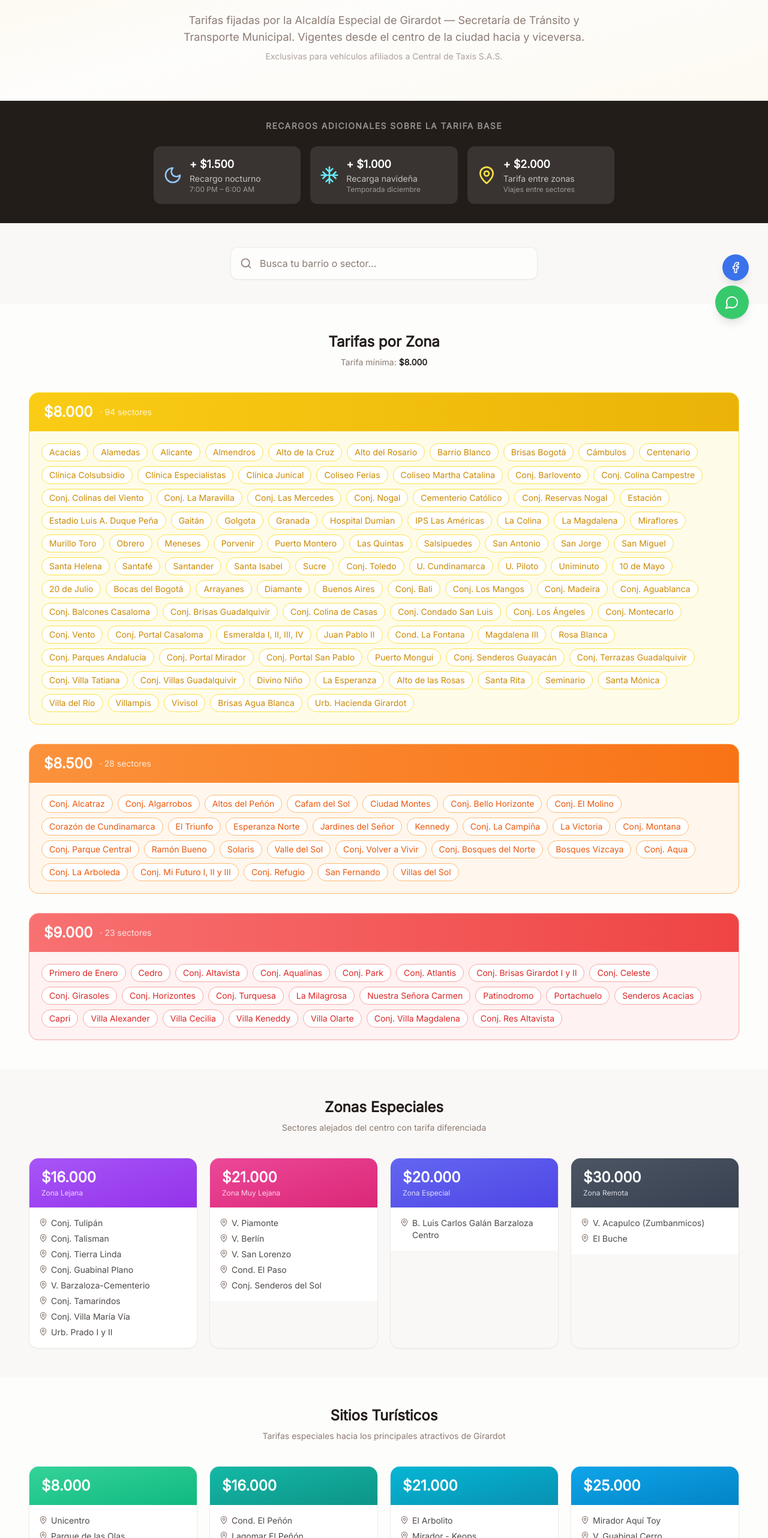
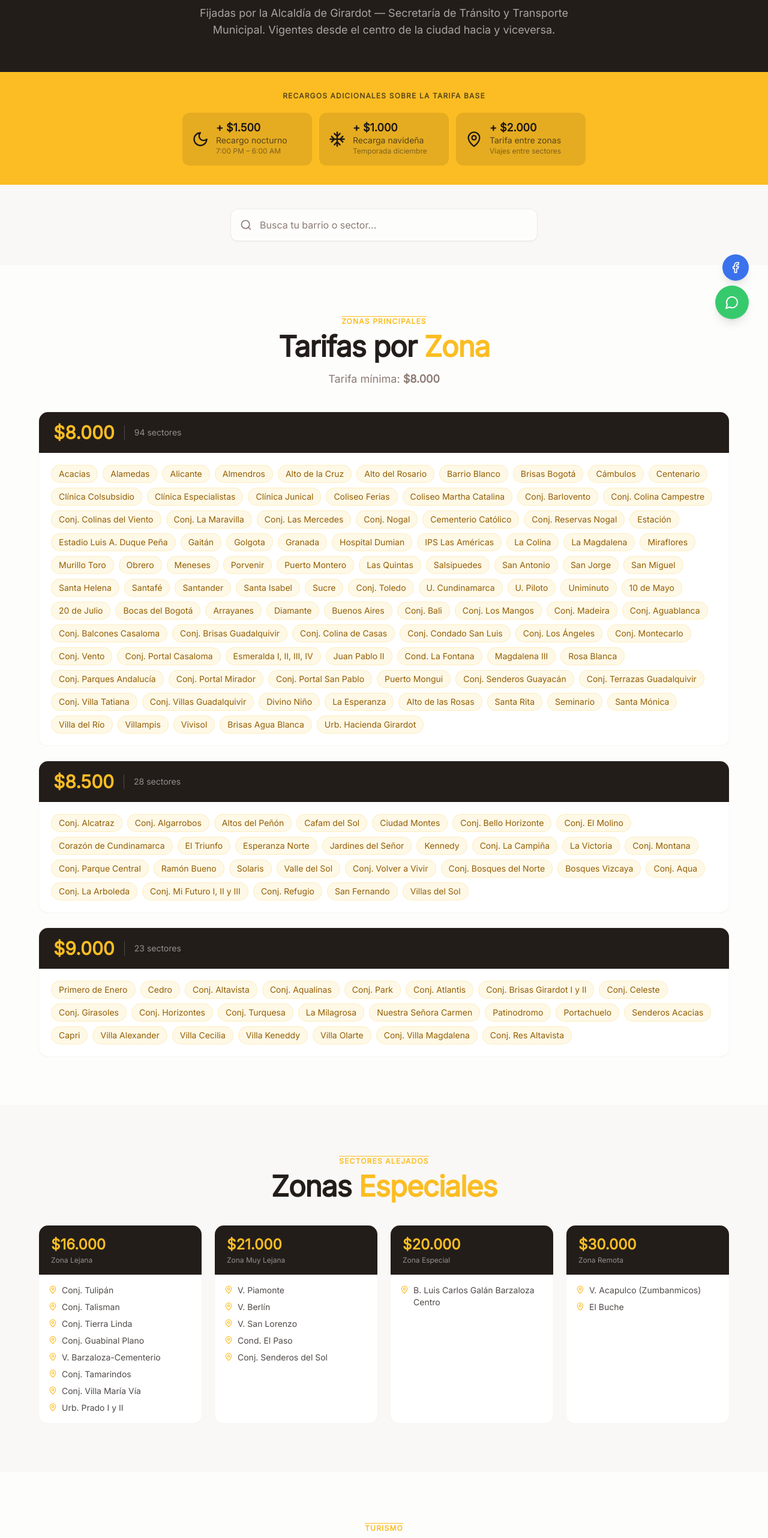
Before and after one commit to El-Jimenezzz/Central_Web, a React (Vite) app: page /tarifas in a window 1280 px wide. Shown: the part 236-2800 px from the top of the page at 60% size. Built offline with nearby package versions, Linux system fonts and the light colour scheme.

Commit message:
fix: scroll al top en /tarifas y rediseño con colores del proyecto

```diff
--- a/src/pages/Tarifas.tsx
+++ b/src/pages/Tarifas.tsx
@@ -1,20 +1,23 @@
-import { useState } from "react";
+import { useState, useEffect } from "react";
 import { Link } from "react-router-dom";
 import Header from "@/components/Header";
 import Footer from "@/components/Footer";
 import WhatsAppFloat from "@/components/WhatsAppFloat";
 import ScrollToTop from "@/components/ScrollToTop";
-import { Search, Moon, Snowflake, MapPin, Info } from "lucide-react";
+import { Search, Moon, Snowflake, MapPin, Info, ArrowLeft } from "lucide-react";
+
+// Scroll al top al montar la página
+const useScrollToTop = () => {
+  useEffect(() => {
+    window.scrollTo({ top: 0, behavior: "instant" });
+  }, []);
+};
 
 // ─── Datos de tarifas ────────────────────────────────────────────────────────
 
 const tarifaZonas = [
   {
     precio: 8000,
-    color: "from-yellow-400 to-yellow-500",
-    textColor: "text-yellow-600",
-    bgLight: "bg-yellow-50",
-    borderColor: "border-yellow-300",
     destinos: [
       "Acacias", "Alamedas", "Alicante", "Almendros", "Alto de la Cruz",
       "Alto del Rosario", "Barrio Blanco", "Brisas Bogotá", "Cámbulos",
@@ -30,7 +33,6 @@ const tarifaZonas = [
       "San Jorge", "San Miguel", "Santa Helena", "Santafé", "Santander",
       "Santa Isabel", "Sucre", "Conj. Toledo", "U. Cundinamarca",
       "U. Piloto", "Uniminuto",
-      // Segunda franja $8.000
       "10 de Mayo", "20 de Julio", "Bocas del Bogotá", "Arrayanes",
       "Diamante", "Buenos Aires", "Conj. Bali", "Conj. Los Mangos",
       "Conj. Madeira", "Conj. Aguablanca", "Conj. Balcones Casaloma",
@@ -49,10 +51,6 @@ const tarifaZonas = [
   },
   {
     precio: 8500,
-    color: "from-orange-400 to-orange-500",
-    textColor: "text-orange-600",
-    bgLight: "bg-orange-50",
-    borderColor: "border-orange-300",
     destinos: [
       "Conj. Alcatraz", "Conj. Algarrobos", "Altos del Peñón",
       "Cafam del Sol", "Ciudad Montes", "Conj. Bello Horizonte",
@@ -68,10 +66,6 @@ const tarifaZonas = [
   },
   {
     precio: 9000,
-    color: "from-red-400 to-red-500",
-    textColor: "text-red-600",
-    bgLight: "bg-red-50",
-    borderColor: "border-red-300",
     destinos: [
       "Primero de Enero", "Cedro", "Conj. Altavista", "Conj. Aqualinas",
       "Conj. Park", "Conj. Atlantis", "Conj. Brisas Girardot I y II",
@@ -88,7 +82,6 @@ const tarifasEspeciales = [
   {
     precio: 16000,
     label: "Zona Lejana",
-    color: "from-purple-500 to-purple-600",
     destinos: [
       "Conj. Tulipán", "Conj. Talisman", "Conj. Tierra Linda",
       "Conj. Guabinal Plano", "V. Barzaloza-Cementerio",
@@ -98,7 +91,6 @@ const tarifasEspeciales = [
   {
     precio: 21000,
     label: "Zona Muy Lejana",
-    color: "from-pink-500 to-pink-600",
     destinos: [
       "V. Piamonte", "V. Berlín", "V. San Lorenzo",
       "Cond. El Paso", "Conj. Senderos del Sol",
@@ -107,13 +99,11 @@ const tarifasEspeciales = [
   {
     precio: 20000,
     label: "Zona Especial",
-    color: "from-indigo-500 to-indigo-600",
     destinos: ["B. Luis Carlos Galán Barzaloza Centro"],
   },
   {
     precio: 30000,
     label: "Zona Remota",
-    color: "from-gray-600 to-gray-700",
     destinos: ["V. Acapulco (Zumbanmicos)", "El Buche"],
   },
 ];
@@ -136,6 +126,7 @@ const sitiosTuristicos = [
 // ─── Componente principal ────────────────────────────────────────────────────
 
 const Tarifas = () => {
+  useScrollToTop();
   const [busqueda, setBusqueda] = useState("");
 
   const normalizar = (texto: string) =>
@@ -152,60 +143,65 @@ const Tarifas = () => {
     terminoBusqueda === "" ||
     tarifaZonas.some((z) => filtrarDestinos(z.destinos).length > 0) ||
     tarifasEspeciales.some((z) => filtrarDestinos(z.destinos).length > 0) ||
-    filtrarDestinos(sitiosTuristicos.map((s) => s.nombre)).length > 0;
+    sitiosTuristicos.some((s) => normalizar(s.nombre).includes(terminoBusqueda));
 
   return (
     <div className="min-h-screen bg-background">
       <Header />
       <main className="pt-20">
+
         {/* ── Hero ── */}
-        <section className="bg-gradient-to-br from-primary/10 via-background to-primary/5 py-16 px-4">
-          <div className="container mx-auto text-center max-w-3xl">
-            <span className="inline-block bg-primary/10 text-primary text-sm font-semibold px-4 py-1.5 rounded-full mb-4">
+        <section className="bg-foreground text-white py-14 px-4">
+          <div className="container mx-auto max-w-3xl text-center">
+            <Link
+              to="/"
+              className="inline-flex items-center gap-1.5 text-white/50 hover:text-white text-sm mb-6 transition-colors"
+            >
+              <ArrowLeft className="h-4 w-4" />
+              Volver al inicio
+            </Link>
+            <div className="inline-block bg-primary text-primary-foreground text-xs font-bold px-3 py-1 rounded-full mb-4 uppercase tracking-widest">
               Decreto No. 0030 · Enero 2026
-            </span>
-            <h1 className="text-4xl md:text-5xl font-bold text-foreground mb-4">
-              Tarifas Oficiales de Girardot
+            </div>
+            <h1 className="text-4xl md:text-5xl font-bold mb-4">
+              Tarifas Oficiales
             </h1>
-            <p className="text-muted-foreground text-lg mb-2">
-              Tarifas fijadas por la Alcaldía Especial de Girardot — Secretaría de Tránsito y Transporte Municipal.
+            <p className="text-white/60 text-lg">
+              Fijadas por la Alcaldía de Girardot — Secretaría de Tránsito y Transporte Municipal.
               Vigentes desde el centro de la ciudad hacia y viceversa.
-            </p>
-            <p className="text-sm text-muted-foreground/70">
-              Exclusivas para vehículos afiliados a Central de Taxis S.A.S.
             </p>
           </div>
         </section>
 
         {/* ── Recargos ── */}
-        <section className="bg-foreground text-white py-8 px-4">
+        <section className="bg-primary py-8 px-4">
           <div className="container mx-auto">
-            <h2 className="text-center text-sm font-semibold uppercase tracking-widest text-white/50 mb-6">
+            <p className="text-center text-primary-foreground/70 text-xs font-semibold uppercase tracking-widest mb-5">
               Recargos adicionales sobre la tarifa base
-            </h2>
-            <div className="grid grid-cols-1 sm:grid-cols-3 gap-4 max-w-3xl mx-auto">
-              <div className="flex items-center gap-3 bg-white/10 rounded-xl p-4">
-                <Moon className="h-8 w-8 text-blue-300 shrink-0" />
+            </p>
+            <div className="grid grid-cols-1 sm:grid-cols-3 gap-3 max-w-2xl mx-auto">
+              <div className="flex items-center gap-3 bg-primary-foreground/10 rounded-xl p-4">
+                <Moon className="h-7 w-7 text-primary-foreground shrink-0" />
                 <div>
-                  <p className="font-bold text-lg">+ $1.500</p>
-                  <p className="text-sm text-white/70">Recargo nocturno</p>
-                  <p className="text-xs text-white/50">7:00 PM – 6:00 AM</p>
+                  <p className="font-bold text-primary-foreground text-lg leading-none">+ $1.500</p>
+                  <p className="text-primary-foreground/70 text-sm mt-0.5">Recargo nocturno</p>
+                  <p className="text-primary-foreground/50 text-xs">7:00 PM – 6:00 AM</p>
                 </div>
               </div>
-              <div className="flex items-center gap-3 bg-white/10 rounded-xl p-4">
-                <Snowflake className="h-8 w-8 text-cyan-300 shrink-0" />
+              <div className="flex items-center gap-3 bg-primary-foreground/10 rounded-xl p-4">
+                <Snowflake className="h-7 w-7 text-primary-foreground shrink-0" />
                 <div>
-                  <p className="font-bold text-lg">+ $1.000</p>
-                  <p className="text-sm text-white/70">Recarga navideña</p>
-                  <p className="text-xs text-white/50">Temporada diciembre</p>
+                  <p className="font-bold text-primary-foreground text-lg leading-none">+ $1.000</p>
+                  <p className="text-primary-foreground/70 text-sm mt-0.5">Recarga navideña</p>
+                  <p className="text-primary-foreground/50 text-xs">Temporada diciembre</p>
                 </div>
               </div>
-              <div className="flex items-center gap-3 bg-white/10 rounded-xl p-4">
-                <MapPin className="h-8 w-8 text-yellow-300 shrink-0" />
+              <div className="flex items-center gap-3 bg-primary-foreground/10 rounded-xl p-4">
+                <MapPin className="h-7 w-7 text-primary-foreground shrink-0" />
                 <div>
-                  <p className="font-bold text-lg">+ $2.000</p>
-                  <p className="text-sm text-white/70">Tarifa entre zonas</p>
-                  <p className="text-xs text-white/50">Viajes entre sectores</p>
+                  <p className="font-bold text-primary-foreground text-lg leading-none">+ $2.000</p>
+                  <p className="text-primary-foreground/70 text-sm mt-0.5">Tarifa entre zonas</p>
+                  <p className="text-primary-foreground/50 text-xs">Viajes entre sectores</p>
                 </div>
               </div>
             </div>
@@ -222,13 +218,13 @@ const Tarifas = () => {
                 placeholder="Busca tu barrio o sector..."
                 value={busqueda}
                 onChange={(e) => setBusqueda(e.target.value)}
-                className="w-full pl-12 pr-4 py-3.5 rounded-xl border border-border bg-background text-foreground placeholder:text-muted-foreground focus:outline-none focus:ring-2 focus:ring-primary/40 text-base shadow-sm"
+                className="w-full pl-12 pr-4 py-3.5 rounded-xl border border-border bg-background text-foreground placeholder:text-muted-foreground focus:outline-none focus:ring-2 focus:ring-primary/60 text-base shadow-sm"
               />
             </div>
             {!hayResultados && (
               <p className="text-center text-muted-foreground mt-4 text-sm">
                 No encontramos ese sector. Contáctanos al{" "}
-                <a href="tel:6018889828" className="text-primary font-medium">
+                <a href="tel:6018889828" className="text-primary font-semibold">
                   601 888 9828
                 </a>{" "}
                 para más información.
@@ -238,47 +234,45 @@ const Tarifas = () => {
         </section>
 
         {/* ── Tarifas por zona ── */}
-        <section className="py-12 px-4">
+        <section className="section-padding">
           <div className="container mx-auto">
-            <h2 className="text-2xl font-bold text-foreground text-center mb-2">
-              Tarifas por Zona
+            <div className="text-center mb-10">
+              <span className="overline">Zonas principales</span>
+              <h2 className="section-heading mt-2">
+                Tarifas por <span className="text-primary">Zona</span>
               </h2>
-            <p className="text-muted-foreground text-center mb-10 text-sm">
-              Tarifa mínima: <span className="font-semibold text-foreground">$8.000</span>
+              <p className="section-subheading">
+                Tarifa mínima: <strong>$8.000</strong>
               </p>
+            </div>
 
-            <div className="space-y-8">
+            <div className="space-y-6">
               {tarifaZonas.map((zona) => {
                 const destinosFiltrados = filtrarDestinos(zona.destinos);
                 if (terminoBusqueda && destinosFiltrados.length === 0) return null;
 
                 return (
-                  <div
-                    key={zona.precio}
-                    className={`rounded-2xl border ${zona.borderColor} ${zona.bgLight} overflow-hidden`}
-                  >
-                    {/* Cabecera de zona */}
-                    <div className={`bg-gradient-to-r ${zona.color} px-6 py-4 flex items-center gap-3`}>
-                      <span className="text-white text-2xl font-extrabold">
+                  <div key={zona.precio} className="taxi-card p-0 overflow-hidden">
+                    {/* Cabecera */}
+                    <div className="flex items-center gap-4 bg-foreground px-6 py-4">
+                      <span className="text-primary text-3xl font-extrabold">
                         ${zona.precio.toLocaleString("es-CO")}
                       </span>
-                      <span className="text-white/80 text-sm font-medium">
-                        · {zona.destinos.length} sectores
+                      <div className="h-6 w-px bg-white/20" />
+                      <span className="text-white/50 text-sm">
+                        {zona.destinos.length} sectores
                       </span>
                     </div>
-
-                    {/* Lista de destinos */}
-                    <div className="p-5">
-                      <div className="flex flex-wrap gap-2">
+                    {/* Chips */}
+                    <div className="p-5 flex flex-wrap gap-2">
                       {destinosFiltrados.map((destino) => (
                         <span
                           key={destino}
-                            className={`text-sm px-3 py-1 rounded-full border ${zona.borderColor} ${zona.textColor} bg-white font-medium`}
+                          className="text-sm px-3 py-1 rounded-full bg-[hsl(var(--primary-soft))] text-[hsl(var(--primary-text))] font-medium border border-primary/20"
                         >
                           {destino}
                         </span>
                       ))}
-                      </div>
                     </div>
                   </div>
                 );
@@ -287,15 +281,15 @@ const Tarifas = () => {
           </div>
         </section>
 
-        {/* ── Tarifas especiales ── */}
-        <section className="py-12 px-4 bg-[hsl(var(--surface))]">
+        {/* ── Zonas especiales ── */}
+        <section className="section-padding bg-[hsl(var(--surface))]">
           <div className="container mx-auto">
-            <h2 className="text-2xl font-bold text-foreground text-center mb-2">
-              Zonas Especiales
+            <div className="text-center mb-10">
+              <span className="overline">Sectores alejados</span>
+              <h2 className="section-heading mt-2">
+                Zonas <span className="text-primary">Especiales</span>
               </h2>
-            <p className="text-muted-foreground text-center mb-10 text-sm">
-              Sectores alejados del centro con tarifa diferenciada
-            </p>
+            </div>
 
             <div className="grid grid-cols-1 sm:grid-cols-2 lg:grid-cols-4 gap-5">
               {tarifasEspeciales.map((zona) => {
@@ -303,23 +297,20 @@ const Tarifas = () => {
                 if (terminoBusqueda && destinosFiltrados.length === 0) return null;
 
                 return (
-                  <div
-                    key={zona.precio + zona.label}
-                    className="rounded-2xl overflow-hidden shadow-sm border border-border"
-                  >
-                    <div className={`bg-gradient-to-br ${zona.color} px-5 py-4`}>
-                      <p className="text-white text-2xl font-extrabold">
+                  <div key={zona.precio + zona.label} className="taxi-card p-0 overflow-hidden">
+                    <div className="bg-foreground px-5 py-4">
+                      <p className="text-primary text-2xl font-extrabold">
                         ${zona.precio.toLocaleString("es-CO")}
                       </p>
-                      <p className="text-white/80 text-xs font-medium mt-0.5">
+                      <p className="text-white/50 text-xs font-medium mt-0.5">
                         {zona.label}
                       </p>
                     </div>
-                    <div className="bg-white p-4">
-                      <ul className="space-y-1.5">
+                    <div className="p-4">
+                      <ul className="space-y-2">
                         {destinosFiltrados.map((d) => (
-                          <li key={d} className="text-sm text-foreground/80 flex items-start gap-1.5">
-                            <MapPin className="h-3.5 w-3.5 text-muted-foreground mt-0.5 shrink-0" />
+                          <li key={d} className="text-sm text-foreground/80 flex items-start gap-2">
+                            <MapPin className="h-3.5 w-3.5 text-primary mt-0.5 shrink-0" />
                             {d}
                           </li>
                         ))}
@@ -333,14 +324,17 @@ const Tarifas = () => {
         </section>
 
         {/* ── Sitios turísticos ── */}
-        <section className="py-12 px-4">
+        <section className="section-padding">
           <div className="container mx-auto">
-            <h2 className="text-2xl font-bold text-foreground text-center mb-2">
-              Sitios Turísticos
+            <div className="text-center mb-10">
+              <span className="overline">Turismo</span>
+              <h2 className="section-heading mt-2">
+                Sitios <span className="text-primary">Turísticos</span>
               </h2>
-            <p className="text-muted-foreground text-center mb-10 text-sm">
+              <p className="section-subheading">
                 Tarifas especiales hacia los principales atractivos de Girardot
               </p>
+            </div>
 
             {(() => {
               const filtrados = sitiosTuristicos.filter((s) =>
@@ -348,37 +342,26 @@ const Tarifas = () => {
               );
               if (terminoBusqueda && filtrados.length === 0) return null;
 
-              // Agrupar por precio
               const grupos: Record<number, string[]> = {};
               filtrados.forEach(({ precio, nombre }) => {
                 if (!grupos[precio]) grupos[precio] = [];
                 grupos[precio].push(nombre);
               });
 
-              const colores: Record<number, string> = {
-                8000: "from-emerald-400 to-emerald-500",
-                16000: "from-teal-500 to-teal-600",
-                21000: "from-cyan-500 to-cyan-600",
-                25000: "from-sky-500 to-sky-600",
-              };
-
               return (
                 <div className="grid grid-cols-1 sm:grid-cols-2 lg:grid-cols-4 gap-5">
                   {Object.entries(grupos).map(([precio, nombres]) => (
-                    <div
-                      key={precio}
-                      className="rounded-2xl overflow-hidden shadow-sm border border-border"
-                    >
-                      <div className={`bg-gradient-to-br ${colores[Number(precio)] ?? "from-gray-400 to-gray-500"} px-5 py-4`}>
-                        <p className="text-white text-2xl font-extrabold">
+                    <div key={precio} className="taxi-card p-0 overflow-hidden">
+                      <div className="bg-foreground px-5 py-4">
+                        <p className="text-primary text-2xl font-extrabold">
                           ${Number(precio).toLocaleString("es-CO")}
                         </p>
                       </div>
-                      <div className="bg-white p-4">
-                        <ul className="space-y-1.5">
+                      <div className="p-4">
+                        <ul className="space-y-2">
                           {nombres.map((n) => (
-                            <li key={n} className="text-sm text-foreground/80 flex items-start gap-1.5">
-                              <MapPin className="h-3.5 w-3.5 text-muted-foreground mt-0.5 shrink-0" />
+                            <li key={n} className="text-sm text-foreground/80 flex items-start gap-2">
+                              <MapPin className="h-3.5 w-3.5 text-primary mt-0.5 shrink-0" />
                               {n}
                             </li>
                           ))}
@@ -393,11 +376,11 @@ const Tarifas = () => {
         </section>
 
         {/* ── Nota legal ── */}
-        <section className="py-8 px-4 bg-[hsl(var(--surface))]">
+        <section className="px-4 pb-10">
           <div className="container mx-auto max-w-2xl">
-            <div className="flex gap-3 bg-blue-50 border border-blue-200 rounded-xl p-4">
-              <Info className="h-5 w-5 text-blue-500 shrink-0 mt-0.5" />
-              <p className="text-sm text-blue-800">
+            <div className="flex gap-3 bg-[hsl(var(--primary-soft))] border border-primary/20 rounded-xl p-4">
+              <Info className="h-5 w-5 text-primary shrink-0 mt-0.5" />
+              <p className="text-sm text-[hsl(var(--primary-text))]">
                 Tarifas establecidas mediante{" "}
                 <strong>Decreto No. 0030 del 28 de enero de 2026</strong>, expedido por la
                 Alcaldía Especial de Girardot — Secretaría de Tránsito y Transporte Municipal.
@@ -409,38 +392,31 @@ const Tarifas = () => {
         </section>
 
         {/* ── CTA ── */}
-        <section className="py-12 px-4 text-center">
+        <section className="section-padding bg-[hsl(var(--surface))] text-center">
           <div className="container mx-auto max-w-xl">
-            <h3 className="text-xl font-bold text-foreground mb-2">
+            <h3 className="text-2xl font-bold text-foreground mb-2">
               ¿Listo para viajar?
             </h3>
-            <p className="text-muted-foreground mb-6 text-sm">
+            <p className="text-muted-foreground mb-8">
               Pide tu taxi ahora por WhatsApp o llámanos directamente.
             </p>
             <div className="flex flex-col sm:flex-row gap-3 justify-center">
               <a
                 href="https://wa.me/573228331111?text=Hola%2C%20necesito%20un%20taxi%20desde..."
-                className="inline-flex items-center justify-center gap-2 bg-green-500 hover:bg-green-600 text-white font-semibold px-6 py-3 rounded-xl transition-colors"
+                className="inline-flex items-center justify-center gap-2 bg-green-500 hover:bg-green-600 text-white font-semibold px-6 py-3 rounded-full transition-colors"
               >
                 Pedir por WhatsApp
               </a>
               <a
                 href="tel:6018889828"
-                className="inline-flex items-center justify-center gap-2 bg-primary hover:bg-primary/90 text-primary-foreground font-semibold px-6 py-3 rounded-xl transition-colors"
+                className="taxi-button inline-flex items-center justify-center"
               >
                 Llamar: 601 888 9828
               </a>
             </div>
-            <div className="mt-6">
-              <Link
-                to="/"
-                className="text-sm text-muted-foreground hover:text-foreground transition-colors underline underline-offset-4"
-              >
-                ← Volver al inicio
-              </Link>
-            </div>
           </div>
         </section>
+
       </main>
       <Footer />
       <WhatsAppFloat />
```
Lines whose indentation alone changed are shown as unchanged.
